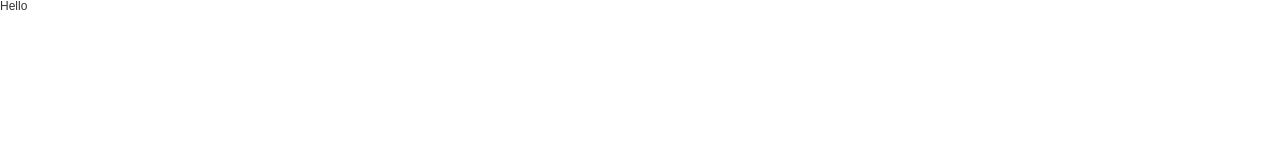
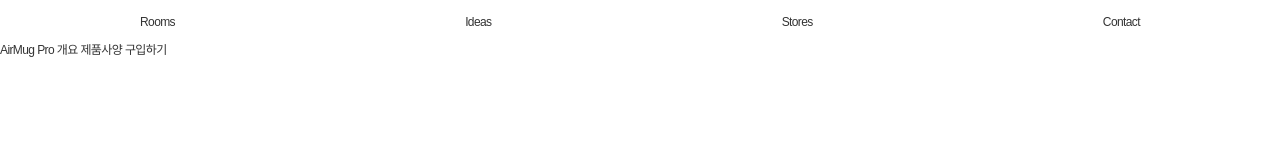
Before and after one commit to 1000ship/scroll-interactive-web, a plain HTML site: page 01/index.html in a window 1280 px wide. Drawn offline with Linux system fonts and the light colour scheme.

Commit message:
웹페이지 골격 만들기

```diff
--- /dev/null
+++ b/01/css/main.css
@@ -0,0 +1,30 @@
+@charset 'utf-8';
+
+html {
+    font-family: 'Noto Sans KR', sans-serif;
+    font-size: 14px;
+}
+
+body {
+    overflow-x: hidden;
+    color: rgb(29, 29, 31);
+    letter-spacing: -0.05em;
+    background-color: white;
+}
+
+p {
+    line-height: 1.6;
+}
+
+.global-nav {
+    height: 44px;
+}
+
+.global-nav-links {
+    max-width: 1000px;
+    margin: 0 auto;
+    height: 100%;
+    display: flex;
+    justify-content: space-between;
+    align-items: center;
+}
--- a/01/index.html
+++ b/01/index.html
@@ -1,16 +1,35 @@
 <!DOCTYPE html>
-<html>
+<html lang="ko">
 
 <head>
   <meta charset="utf-8">
   <meta name="viewport" content="width=device-width, initial-scale=1.0">
   <meta http-equiv="X-UA-Compatible" content="ie=edge">
   <link rel="stylesheet" href="css/default.css">
+  <link rel="stylesheet" href="css/main.css">
+  <link href="https://fonts.googleapis.com/css2?family=Noto+Sans+KR:wght@400;900&display=swap" rel="stylesheet">
   <title>My First Scroll Interactive Web Page</title>
 </head>
 
 <body>
-  Hello
+  <div class="container">
+    <nav class="global-nav">
+      <div class="global-nav-links">
+        <a href="#" class="global-nav-item">Rooms</a>
+        <a href="#" class="global-nav-item">Ideas</a>
+        <a href="#" class="global-nav-item">Stores</a>
+        <a href="#" class="global-nav-item">Contact</a>
+      </div>
+    </nav>
+    <nav class="local-nav">
+      <div class="local-nav-links">
+        <a href="#" class="product-name">AirMug Pro</a>
+        <a href="#">개요</a>
+        <a href="#">제품사양</a>
+        <a href="#">구입하기</a>
+      </div>
+    </nav>
+  </div>
 </body>
 
 </html>
```
